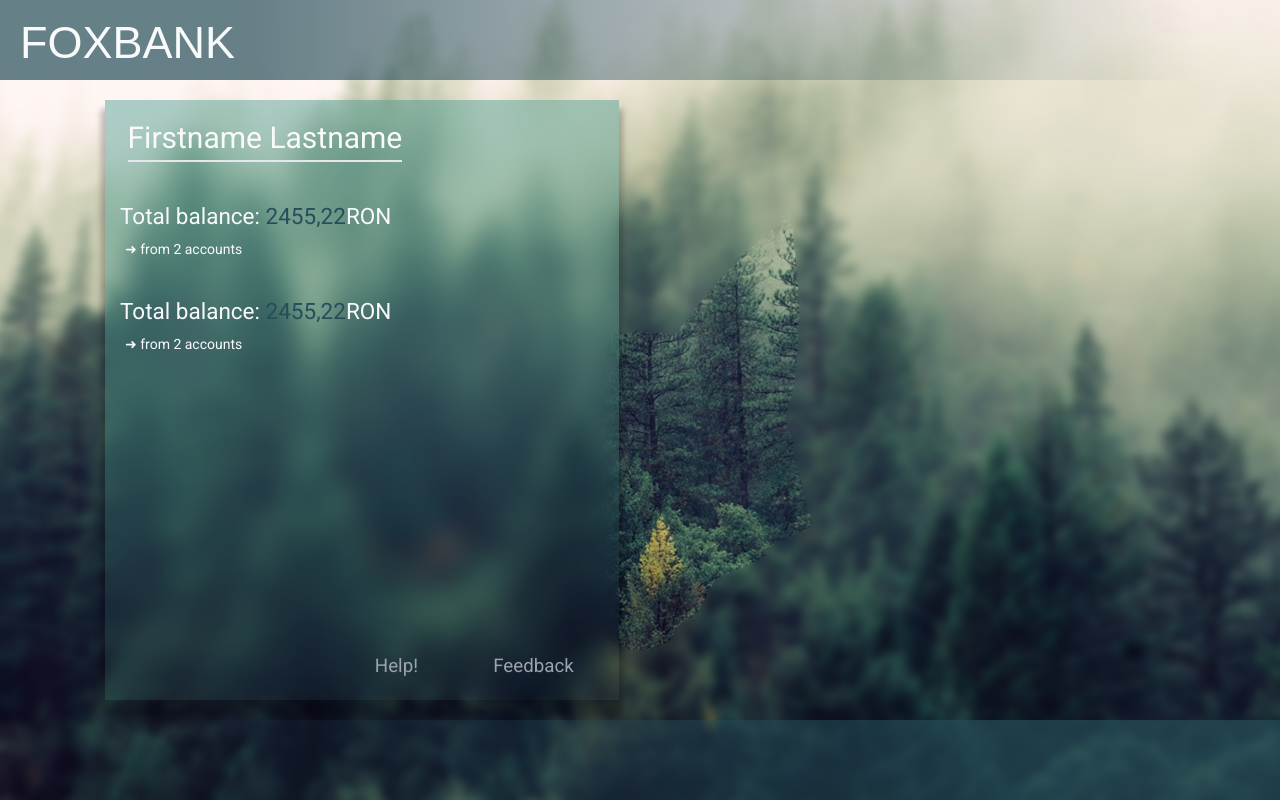
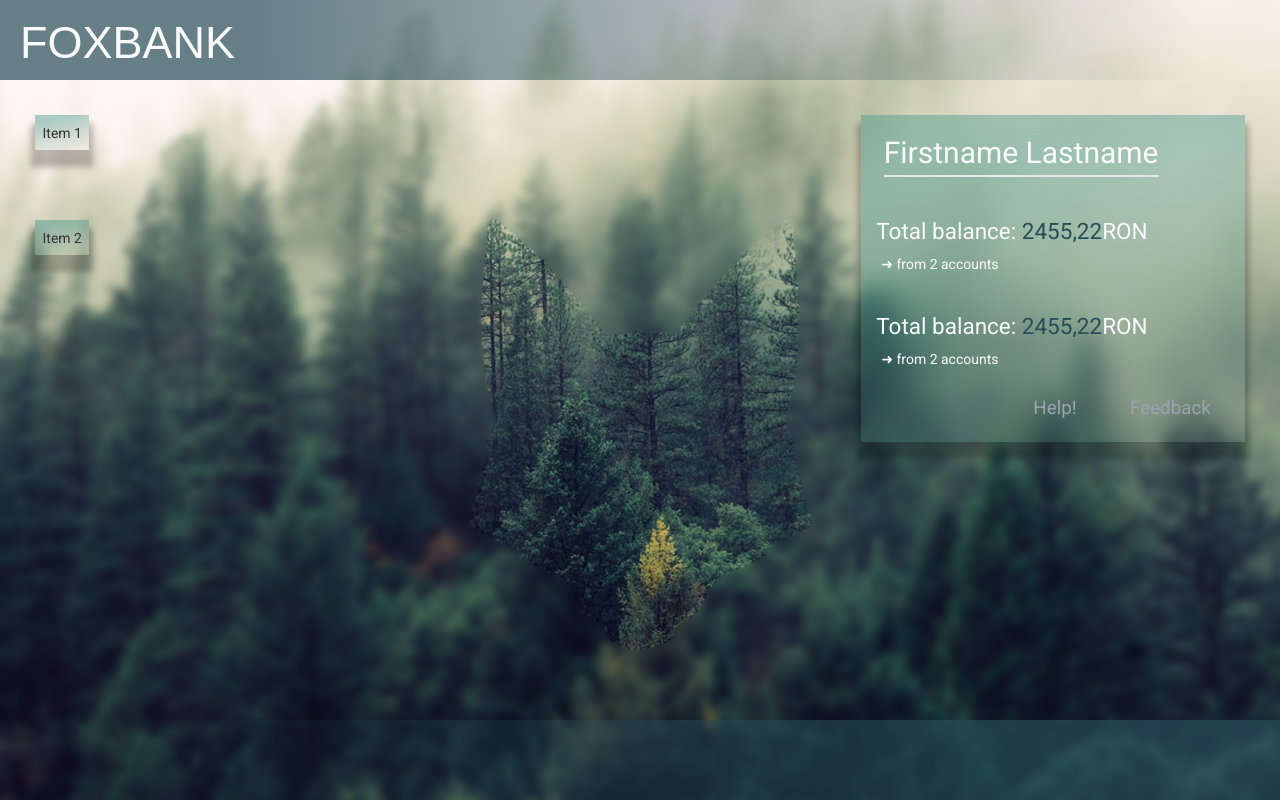
Before and after one commit to dancojocaru2000/foxbank, a Svelte app in the folder client/: page / in a window 1280 px wide. Both pictures are taken after a click on the button "Login". Built offline with nearby package versions, Linux system fonts and the light colour scheme; some icons are missing; a web font is replaced by a local one.

Commit message:
Fixed alignment issues; added a lot more flexboxes

```diff
--- a/client/src/App.svelte
+++ b/client/src/App.svelte
@@ -11,14 +11,16 @@ import TopBorder from "./TopBorder.svelte";
 	}
 </script>
 
-<main class="bg-banner bg-cover bg-center h-screen font-sans">
-	<TopBorder></TopBorder>
-	<BottomBorder></BottomBorder>
-	{#if loggedin}
-		<MainPage on:logOut={toggleLoggedIn}></MainPage>
-	{:else}
-		<Login on:loginSuccess={toggleLoggedIn}></Login>
-	{/if}
+<main class="flex flex-col items-stretch bg-banner bg-cover bg-center h-screen font-sans">
+	<TopBorder class="flex-shrink"></TopBorder>
+	<div class="flex-grow">
+		{#if loggedin}
+			<MainPage on:logOut={toggleLoggedIn}></MainPage>
+		{:else}
+			<Login on:loginSuccess={toggleLoggedIn}></Login>
+		{/if}
+	</div>
+	<BottomBorder class="flex-shrink"></BottomBorder>
 </main>
 
 <svelte:head>
--- a/client/src/BottomBorder.svelte
+++ b/client/src/BottomBorder.svelte
@@ -1,21 +1,16 @@
 <script>
-
+    let clazz;
+    export {clazz as class};
 </script>
 
-<main>
-	<div >
+<main class={clazz}>
 
-    </div>
 </main>
 
 <style>
-	div{
+	main{
         width:100%;
         height:80px;
-        background:#00f;
-        position:fixed;
-        bottom:0;
-        left:0;
 
         background: linear-gradient(270.31deg, rgba(38, 77, 89, 0.7) 21.94%, rgba(38, 77, 89, 0) 89.29%);
     }
--- a/client/src/CardBG.svelte
+++ b/client/src/CardBG.svelte
@@ -1,19 +1,17 @@
 <script>
-	export let width;
-	export let height;
+	export let width = "inherit";
+	export let height = "inherit";
 
 	let clazz;
 	export {clazz as class}
 </script>
 
-<main>
-	<figure class="rounded-x p-3 m-14 {clazz}" style="--width: {width}; --height: {height};">
-		<slot></slot>
-	</figure>
+<main class="rounded-x p-3 m-14 {clazz}" style="--width: {width}; --height: {height};">
+	<slot></slot>
 </main>
 
 <style>
-	figure{
+	main {
 		width: var(--width);
 		height: var(--height);
 
--- a/client/src/Login.svelte
+++ b/client/src/Login.svelte
@@ -1,5 +1,5 @@
 <script>
-import Button from "./Button.svelte";
+    import Button from "./Button.svelte";
 
     import CardBG from "./CardBG.svelte";
     import InputField from "./InputField.svelte";
@@ -17,9 +17,9 @@ import Button from "./Button.svelte";
 
 </script>
 
-<main>
-    <div class="container h-screen flex flex-col justify-center">
-        <CardBG width="464px" height="550px" class="flex flex-col items-stretch">
+<main class="h-full">
+    <div class="h-full flex flex-col justify-center items-center md:items-start">
+        <CardBG class="flex flex-col items-stretch">
             <h1 class='font-welcome text-7xl text-gray-50 m-6 border-b-2'>Welcome,</h1>
             <div class="m-3 flex-shrink">
                 <InputField placeholder="Username" isPassword={false} value={username}></InputField>
--- a/client/src/MainPage.svelte
+++ b/client/src/MainPage.svelte
@@ -24,10 +24,15 @@
 
 </script>
 
-    <main>
+<main class="h-full flex flex-col items-stretch md:flex-row">
+    <div class="flex flex-col items-stretch">
+        <CardBG>Item 1</CardBG>
+        <CardBG>Item 2</CardBG>
+    </div>
 
-        <div class="container h-screen flex flex-col justify-center">
-            <CardBG width="514px" height="600px" class="flex flex-col items-stretch">
+    <div class="flex-shrink md:flex-shrink-0 md:flex-grow"></div>
+
+    <CardBG class="flex-shrink flex flex-col items-stretch md:self-start">
         <div class="flex flex-row">
             <h1 class='font-sans text-5xl text-gray-50 m-6 border-b-2'>{username}</h1>
             <button on:click={showNotifications} style=" filter: drop-shadow(0px 4px 4px rgba(0, 0, 0, 0.25));"> <Icon icon="akar-icons:envelope" color="#FB6666" width="64" height="64" /></button>
@@ -58,6 +63,5 @@
         </div>
 
     </CardBG>
-        </div>
 
 </main>
--- a/client/src/TopBorder.svelte
+++ b/client/src/TopBorder.svelte
@@ -1,21 +1,16 @@
 <script>
-
+    let clazz;
+    export {clazz as class};
 </script>
 
-<main>
-	<div >
-        <h1 class="font-title text-7xl text-gray-50 mx-8">FOXBANK</h1>
-    </div>
+<main class={clazz}>
+    <h1 class="font-title text-7xl text-gray-50 m-8">FOXBANK</h1>
 </main>
 
 <style>
-	div{
+	main{
         width:100%;
         height:80px;
-        background:#00f;
-        position:fixed;
-        top:0;
-        left:0;
 
         background: linear-gradient(90.12deg, rgba(38, 77, 89, 0.7) 19.7%, rgba(38, 77, 89, 0) 93.77%);
     }
```
Lines whose indentation alone changed are shown as unchanged.
